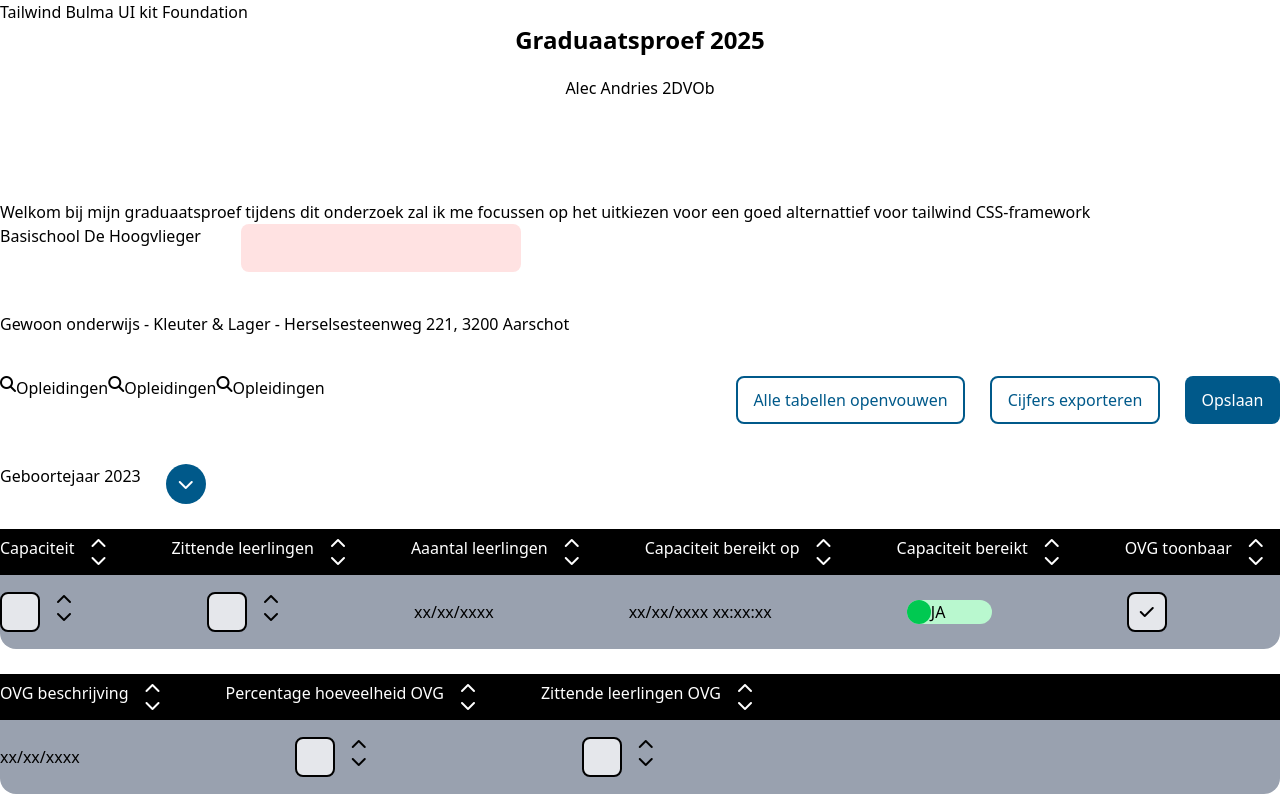
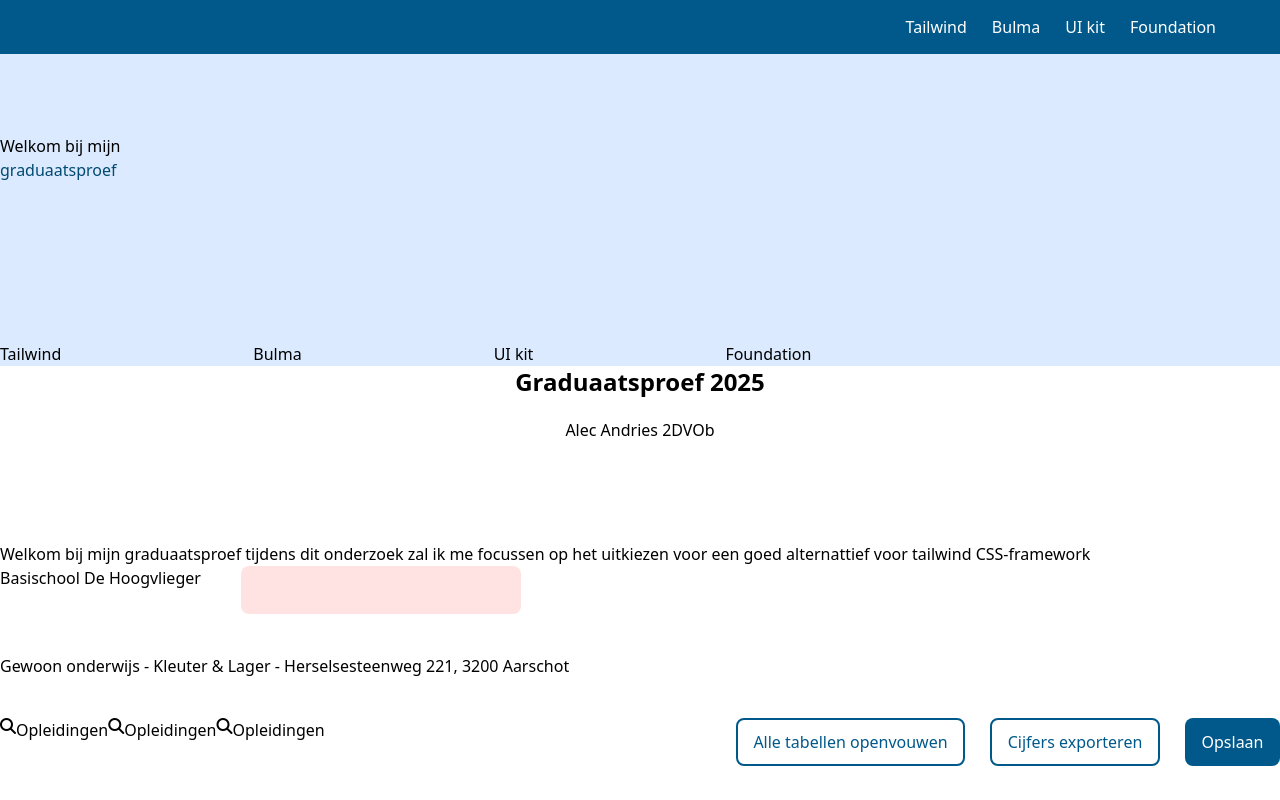
Before and after one commit to GhostAlec/Graduaatsproef_2025_Alec_Andries_2DVOb, a plain HTML site: page tailwind/tailwind.html in a window 1280 px wide. Shown: the top 800 px of the page. Drawn offline with nearby package versions, Linux system fonts and the light colour scheme.

Commit message:
other framework pages made.

```diff
--- a/tailwind/tailwind.html
+++ b/tailwind/tailwind.html
@@ -8,14 +8,40 @@
     <title>Tailwind</title>
 </head>
 <body>
-<div>
-    <div>
-        <a href="">Tailwind</a>
-        <a href="">Bulma</a>
-        <a href="">UI kit</a>
+<div class=" text-white bg-sky-800 flex justify-end content-center h-[54px] pr-[5%] sticky top-0">
+    <div class="flex gap-[25px] items-center">
+        <a href="../tailwind/tailwind.html">Tailwind</a>
+        <a href="../Bulma/Bulma.html">Bulma</a>
+        <a href="../UI-kit/UI-kit.html">UI kit</a>
         <a href="">Foundation</a>
     </div>
 </div>
+
+<div class="flex flex-col gap-[10rem]  pt-[5rem] bg-blue-100">
+    <div class="flex flex-col gap-[2%]">
+        <h1>Welkom bij mijn</h1>
+        <h1 class="text-sky-900">graduaatsproef</h1>
+    </div>
+    <div class="flex flex-row gap-[15%]">
+
+        <button>
+            <a href="../tailwind/tailwind.html">Tailwind</a>
+        </button>
+        <button>
+            <a href="../Bulma/Bulma.html">Bulma</a>
+        </button>
+        <button>
+            <a href="../UI-kit/UI-kit.html">UI kit</a>
+        </button>
+        <button>
+            <a href="">Foundation</a>
+        </button>
+    </div>
+</div>
+
+
+
+
 <div class="gap-25 flex flex-col ">
     <div class="flex flex-col text-center gap-5">
         <h1 class="font-bold text-2xl">Graduaatsproef 2025</h1>
```
Also changed, not shown: Bulma/Bulma.html (added, +10 -0 lines), UI-kit/UI-kit.html (added, +10 -0 lines).
